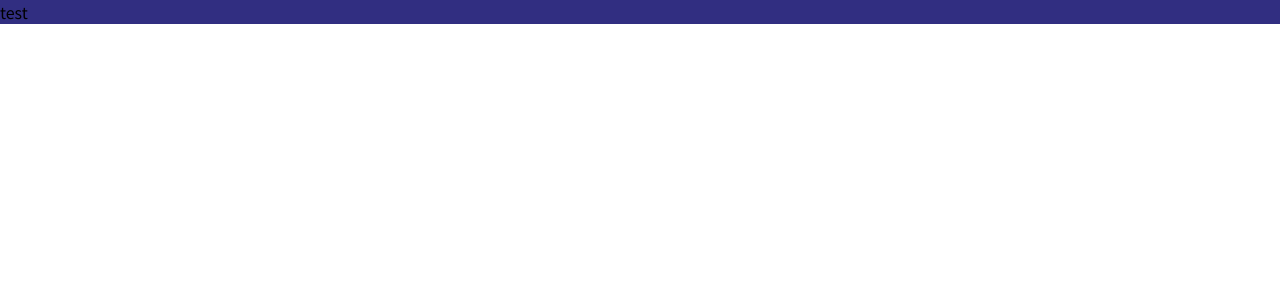
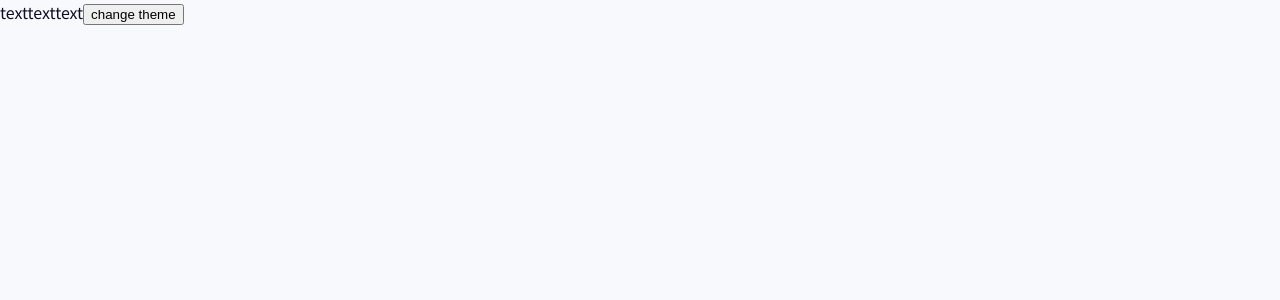
Before and after one commit to takumma/clip, a Next.js app: page / in a window 1280 px wide. Shown: the top 300 px of the page. Built offline with nearby package versions, Linux system fonts and the light colour scheme.

Commit message:
Add toggleTheme provider

```diff
--- a/pages/_app.tsx
+++ b/pages/_app.tsx
@@ -6,8 +6,8 @@ import { CustomThemeProvider } from "../styles/theme";
 function MyApp({ Component, pageProps }: AppProps) {
   return (
     <>
-      <GlobalStyles />
       <CustomThemeProvider>
+        <GlobalStyles />
         <Component {...pageProps} />
       </CustomThemeProvider>
     </>
--- a/pages/index.tsx
+++ b/pages/index.tsx
@@ -1,22 +1,27 @@
 import type { NextPage } from "next";
 import Head from "next/head";
 import styled, { useTheme } from "styled-components";
+import { useToggleTheme } from "../styles/theme";
 
-function Home() {
+const Home: NextPage = () => {
   const theme = useTheme();
-  console.log(theme);
+  const { toggleTheme } = useToggleTheme();
+
   return (
     <div>
       <Head>
         <meta name="description" content="Generated by create next app" />
       </Head>
-      <Wrapper>test</Wrapper>
+      <Wrapper>
+        texttexttext
+        <button onClick={() => toggleTheme()}>change theme</button>
+      </Wrapper>
     </div>
   );
-}
+};
 
 const Wrapper = styled.div`
-  background-color: ${(props) => props.theme.primaryColor};
+  background-color: ${(props) => props.theme.backgroundColor};
 `;
 
 export default Home;
--- a/styles/globals.ts
+++ b/styles/globals.ts
@@ -5,6 +5,8 @@ export const GlobalStyles = createGlobalStyle`
   body {
     padding: 0;
     margin: 0;
+    background-color: ${({ theme }) => theme.backgroundColor};
+    color: ${({ theme }) => theme.textColor};
     font-family: "Noto Sans JP", sans-serif;
   }
 
--- a/styles/theme.tsx
+++ b/styles/theme.tsx
@@ -1,4 +1,4 @@
-import React, { useEffect, useReducer } from "react";
+import React, { createContext, useContext, useEffect, useReducer } from "react";
 import { ThemeProvider } from "styled-components";
 
 const themeLocalStorageKey = "theme";
@@ -25,6 +25,16 @@ const THEMES: { light: Theme; dark: Theme } = {
   },
 };
 
+type ToggleThemeContextType = {
+  toggleTheme: () => void;
+};
+
+const ToggleThemeContext = createContext<ToggleThemeContextType>({
+  toggleTheme: () => {},
+});
+
+const useToggleTheme = () => useContext(ToggleThemeContext);
+
 const CustomThemeProvider: React.FC = ({ children }) => {
   const [themeMode, toggleThemeMode] = useReducer((prev) => {
     if (prev === "light") {
@@ -45,11 +55,15 @@ const CustomThemeProvider: React.FC = ({ children }) => {
   }, []);
 
   return (
-    <ThemeProvider theme={themeMode === "light" ? THEMES.light : THEMES.dark}>
-      {children}
-    </ThemeProvider>
+    <ToggleThemeContext.Provider
+      value={{ toggleTheme: () => toggleThemeMode() }}
+    >
+      <ThemeProvider theme={themeMode === "light" ? THEMES.light : THEMES.dark}>
+        {children}
+      </ThemeProvider>
+    </ToggleThemeContext.Provider>
   );
 };
 
-export { CustomThemeProvider };
+export { useToggleTheme, CustomThemeProvider };
 export type { Theme };
```
